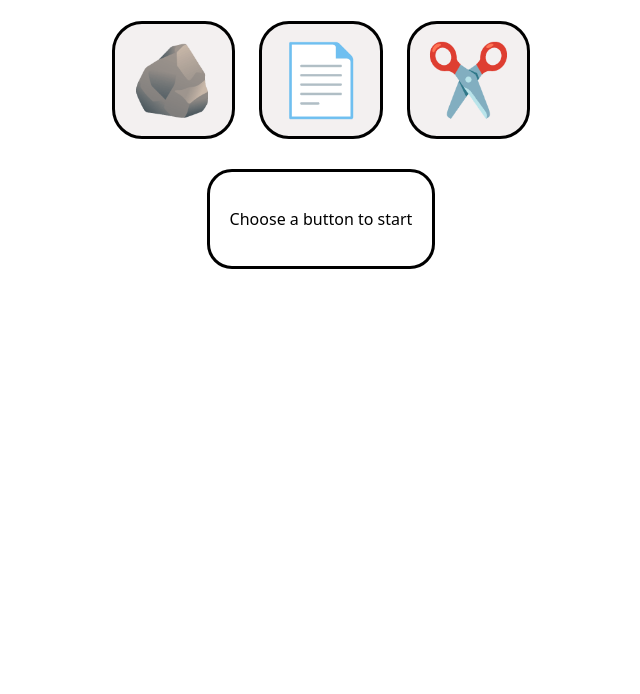
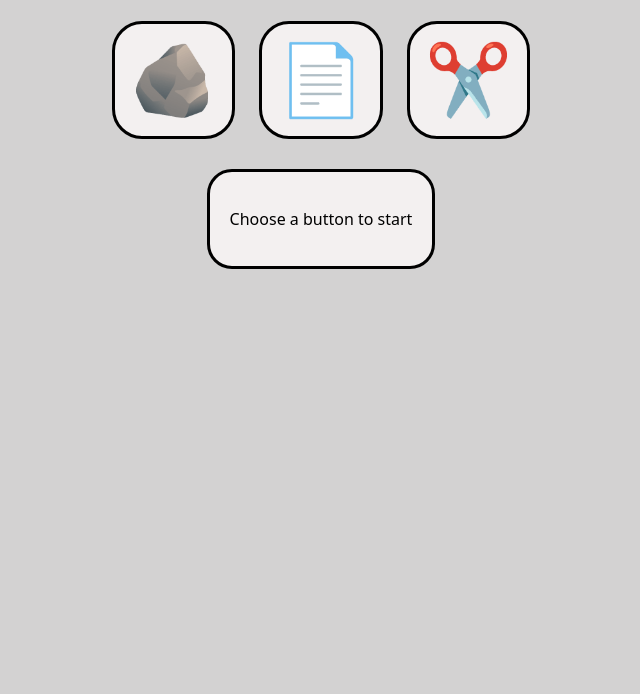
Before and after one commit to JoeyCorbett/Rock-Paper-Scissors, a plain HTML site: page index.html in a window 1280 px wide. Shown: the part 106-800 px from the top of the page, without its empty margins (319-959 px from the left). Drawn offline with Linux system fonts and the light colour scheme.

Commit message:
Change background color of site

```diff
--- a/styles.css
+++ b/styles.css
@@ -1,6 +1,7 @@
 body {
     font-family: system-ui, -apple-system, BlinkMacSystemFont, "Segoe UI", Roboto,
     Oxygen, Ubuntu, Cantarell, "Open Sans", "Helvetica Neue", sans-serif;
+    background-color: rgb(211, 210, 210);
 }
 
 .container {
@@ -15,6 +16,7 @@ body {
     padding: 20px;
     border: 3px solid black;
     border-radius: 25px;
+    background-color: rgb(243, 240, 240);
 }
 
 button {
```
